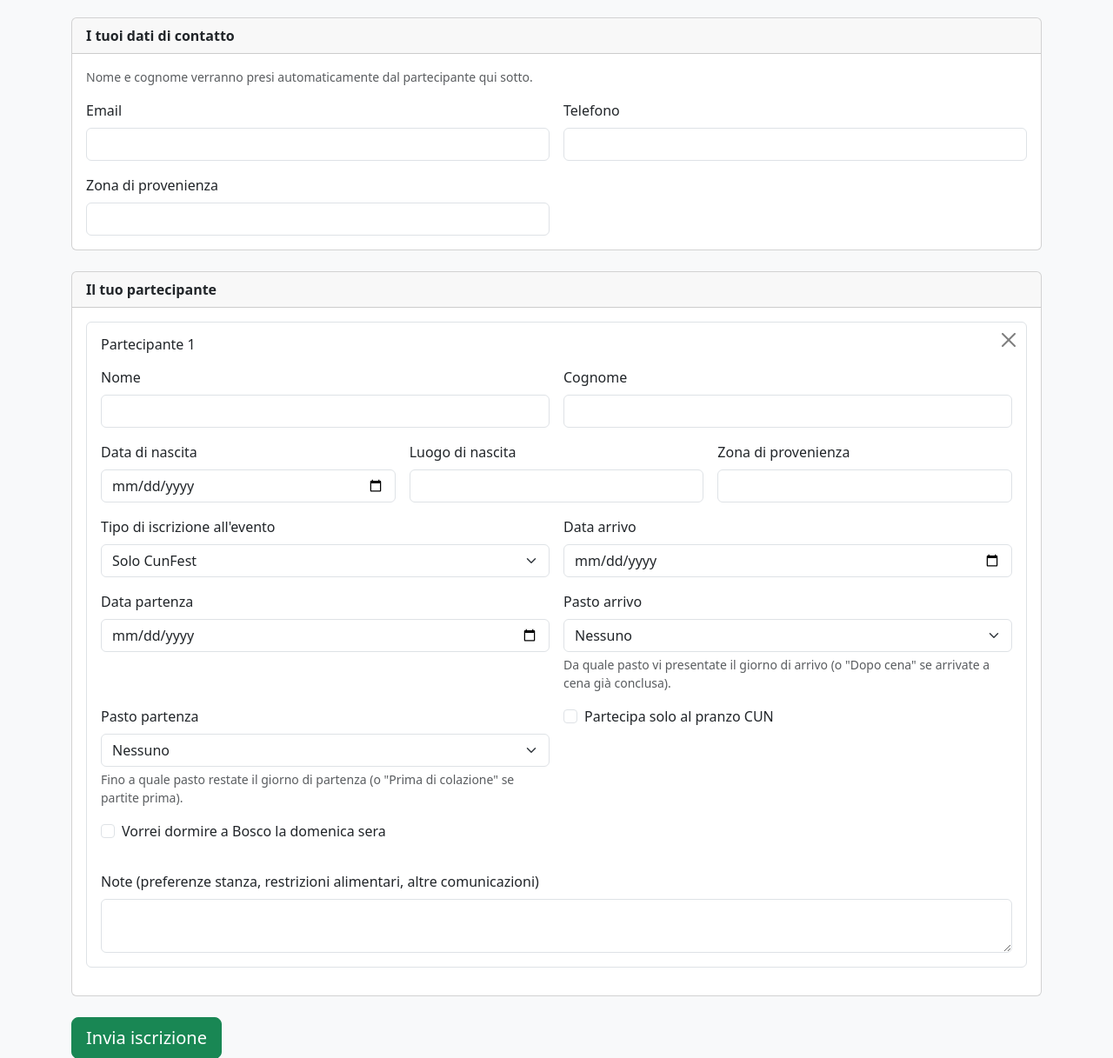
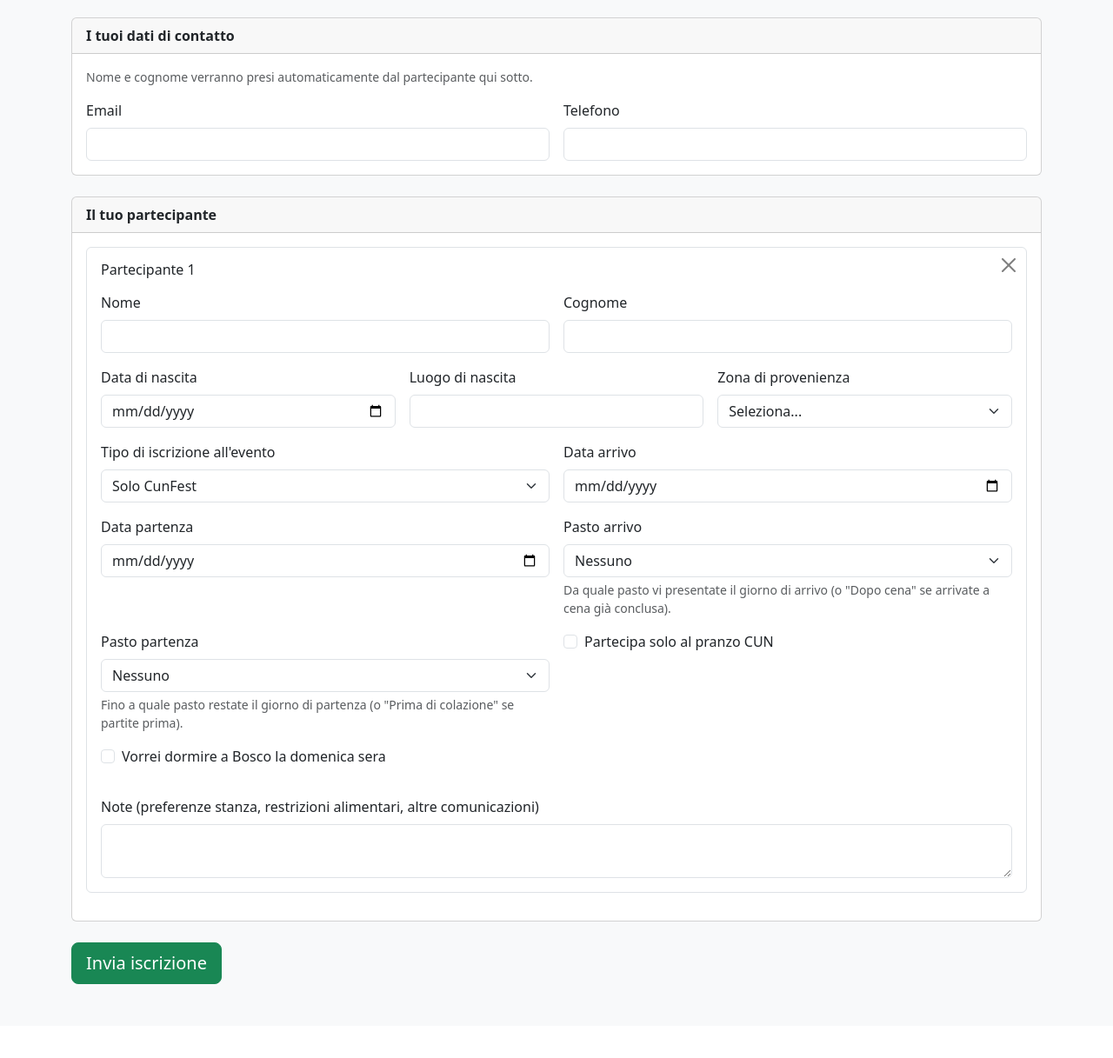
Before and after one commit to MNC00/cun-fest-iscrizioni, a FastAPI app: page /iscriviti in a window 1280 px wide. Shown: the part 358-1575 px from the top of the page at 87% size. After the commit the page ends 1490 px from the top, so only its background shows below. Run offline with FastAPI, Linux system fonts and the light colour scheme; data that the repository does not hold is empty.

Commit message:
Sostituisce fascia prezzo Uninord/Unisud con zona Nord/Centro/Sud nel form pubblico
- Rimuove 'Zona di provenienza' dalla sezione referente/famiglia: ora e' un campo solo per singolo partecipante.
- Il campo diventa una select Nord/Centro/Sud (invece di testo libero) nel form pubblico.
- La fascia di prezzo (Uninord/Unisud) viene derivata server-side dalla zona scelta (Nord->Uninord, Centro/Sud->Unisud) tramite _deriva_fascia_da_zona in main.py, cosi' l'utente non vede piu' la terminologia interna delle fasce.
- Il form operatore (modifica-iscrizione) resta invariato con la select esplicita Generale/Uninord/Unisud per correzioni manuali.
- Documenta in NUOVA_EDIZIONE.md l'aggiornamento annuale di ANNO_RIFERIMENTO per lo sconto giovani.

Co-authored-by: Copilot <223556219+Copilot@users.noreply.github.com>

```diff
--- a/app/main.py
+++ b/app/main.py
@@ -53,6 +53,26 @@ TIPI_EVENTO_LABELS = {
     "solo_cun": "Solo CunFest",
 }
 templates.env.globals["TIPI_EVENTO_LABELS"] = TIPI_EVENTO_LABELS
+
+# Sul form pubblico il partecipante sceglie solo la zona di provenienza geografica
+# (Nord/Centro/Sud): la fascia di prezzo effettiva (usata per il calcolo) ne è
+# derivata automaticamente, così l'utente non deve conoscere la terminologia
+# interna "Uninord"/"Unisud". Centro e Sud confluiscono nella stessa fascia.
+MAPPA_ZONA_FASCIA = {
+    "Nord": "Uninord",
+    "Centro": "Unisud",
+    "Sud": "Unisud",
+}
+
+
+def _deriva_fascia_da_zona(zona_provenienza: str | None, fascia_dichiarata: str) -> str:
+    """Deriva la fascia di prezzo dalla zona di provenienza del partecipante.
+
+    Se la zona non è tra quelle note (Nord/Centro/Sud) — es. iscrizioni via
+    /modifica-iscrizione o estensioni che non passano dal form pubblico —
+    mantiene la fascia dichiarata esplicitamente nella richiesta.
+    """
+    return MAPPA_ZONA_FASCIA.get(zona_provenienza, fascia_dichiarata)
 
 
 def _contesto_email_partecipante(partecipante: Partecipante) -> dict:
@@ -165,7 +185,7 @@ def iscriviti(payload: IscrizioneFamigliaRequest, db: Session = Depends(get_db))
                 flag_cena_ristorante_domenica=p.flag_cena_ristorante_domenica,
                 tipo_evento=p.tipo_evento,
                 note=p.note,
-                fascia_prezzo=p.fascia_prezzo,
+                fascia_prezzo=_deriva_fascia_da_zona(p.zona_provenienza, p.fascia_prezzo),
                 token_annullamento=uuid.uuid4().hex,
             )
             db.add(partecipante)
--- a/static/js/form_iscrizione.js
+++ b/static/js/form_iscrizione.js
@@ -227,7 +227,6 @@ document.addEventListener("DOMContentLoaded", function () {
                 cognome: tipo === "singola" ? partecipanti[0].cognome : formData.get("referente_cognome"),
                 email: formData.get("referente_email"),
                 telefono: formData.get("referente_telefono") || null,
-                zona_provenienza: formData.get("referente_zona_provenienza") || null,
             };
         }
 
--- a/templates/form_iscrizione.html
+++ b/templates/form_iscrizione.html
@@ -56,10 +56,6 @@
                         <label class="form-label">Telefono</label>
                         <input type="tel" class="form-control" name="referente_telefono">
                     </div>
-                    <div class="col-md-6 campo-referente-contatto">
-                        <label class="form-label">Zona di provenienza</label>
-                        <input type="text" class="form-control" name="referente_zona_provenienza">
-                    </div>
                     <div class="col-md-6 d-none campo-famiglia-esistente">
                         <label class="form-label">Email del nucleo già iscritto</label>
                         <input type="email" class="form-control" name="famiglia_esistente_email">
@@ -114,7 +110,12 @@
             </div>
             <div class="col-md-4">
                 <label class="form-label">Zona di provenienza</label>
-                <input type="text" class="form-control" data-field="zona_provenienza">
+                <select class="form-select" data-field="zona_provenienza">
+                    <option value="" selected disabled>Seleziona...</option>
+                    <option value="Nord">Nord</option>
+                    <option value="Centro">Centro</option>
+                    <option value="Sud">Sud</option>
+                </select>
             </div>
             <div class="col-md-6">
                 <label class="form-label">Tipo di iscrizione all'evento</label>
```
Also changed, not shown: NUOVA_EDIZIONE.md (+7 -0 lines).
